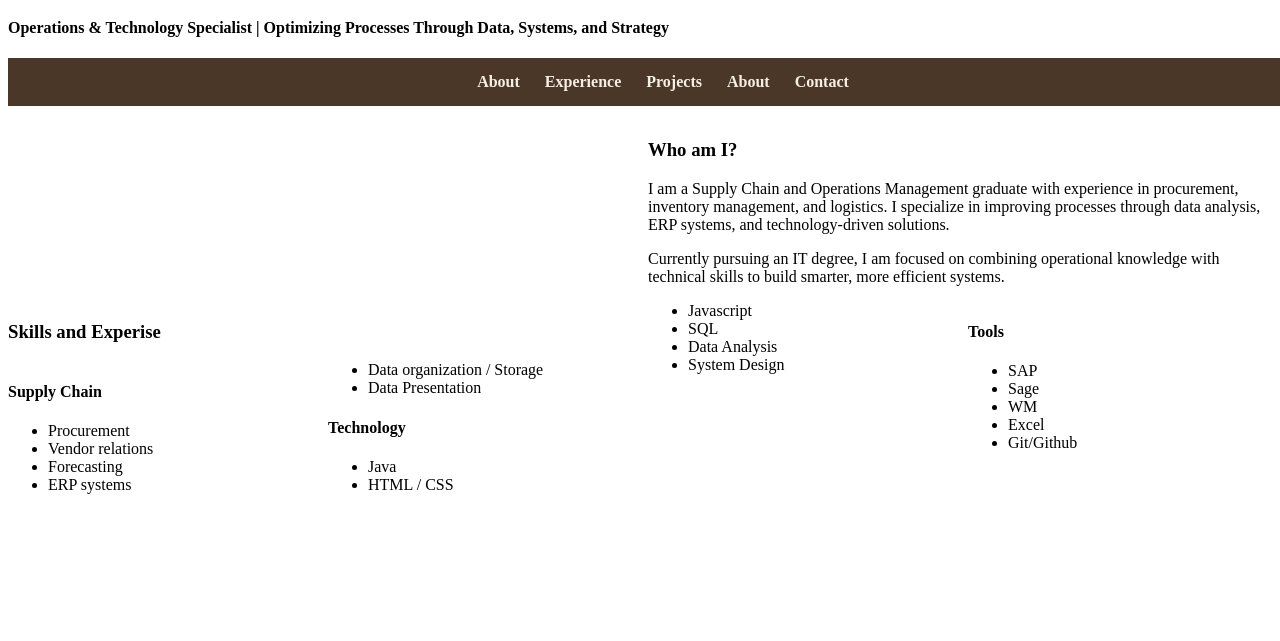
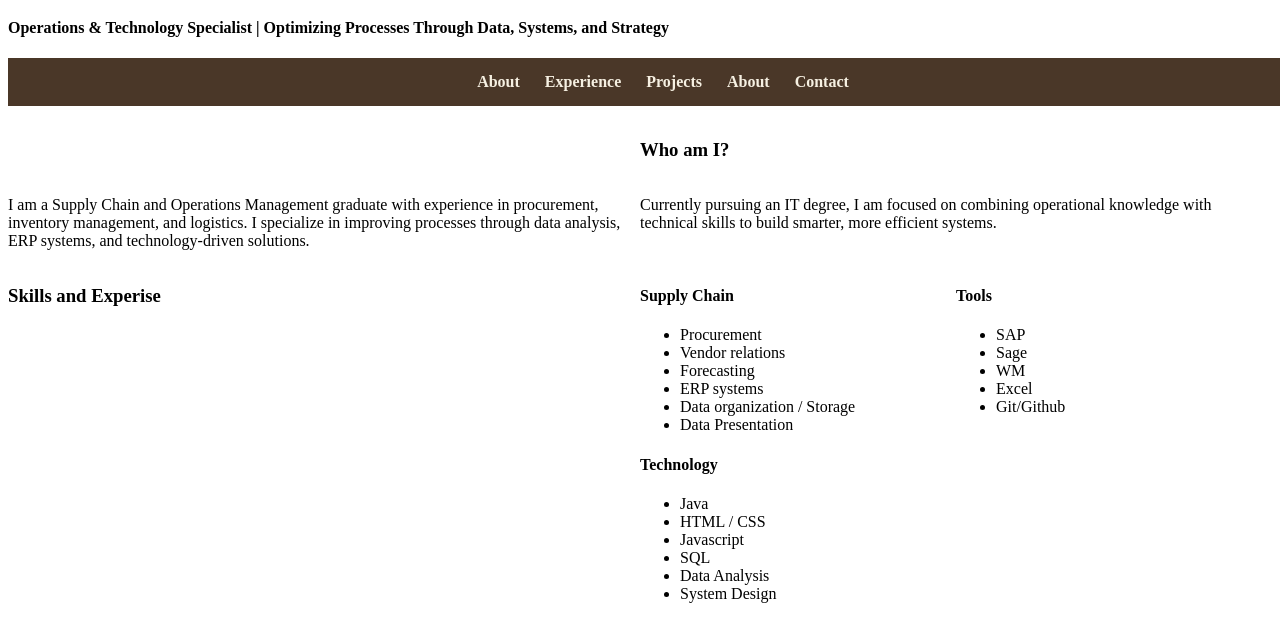
Before and after one commit to Jonah-King-1999/Portfolio, a plain HTML site: page index.html in a window 1280 px wide. Shown: the part 61-702 px from the top of the page. Drawn offline with Linux system fonts and the light colour scheme.

Commit message:
Converted body sections to grid layout

```diff
--- a/index.html
+++ b/index.html
@@ -11,7 +11,8 @@
 
     .Mainbody          {overflow-y: auto; margin-top: 60px;}
 
-    .Bodyblock         {box-sizing: border-box; margin: 0; columns: 2}
+    .Bodyblock         {box-sizing: border-box; margin: 0; display: grid; grid-template-columns: 1fr 1fr;}
+    .Bodyblockcolumn   {}
 
 
 
@@ -70,6 +71,7 @@
 <div class = "Bodyblock">
   <h3>Skills and Experise</h4>
     <div class = "Bodyblock">
+      <div class = "Bodyblockcolumn">
         <h4>Supply Chain</h4>
         <ul>
           <li>Procurement</li>
@@ -89,10 +91,9 @@
           <li>Data Analysis</li>
           <li>System Design</li>
         </ul>
+      </div>
 
-
-      <div class = "Break"></div>
-
+      <div class = "bodyblockcolumn">
         <h4>Tools</h4>
         <ul>
           <li>SAP</li>
@@ -101,6 +102,8 @@
           <li>Excel</li>
           <li>Git/Github</li>
         </ul>
+      </div>
+    </div>
 
 
 
```
Lines whose indentation alone changed are shown as unchanged.
